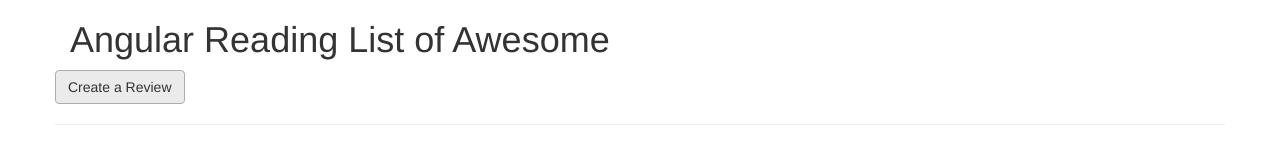
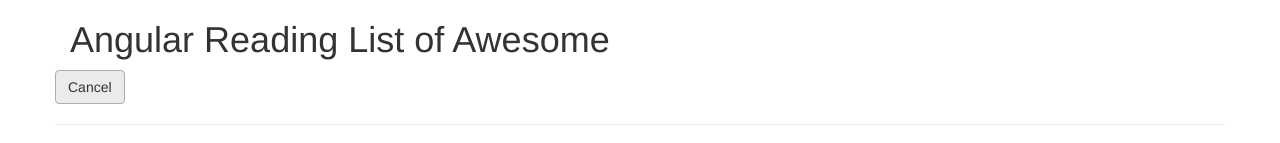
Before and after one commit to fredantell/angular-souptobits, a website: page app/index.html in a window 1280 px wide. Both pictures are taken after a click on the button "Create a Review". Shown: the top 143 px of the page. Drawn offline with nearby package versions, Linux system fonts and the light colour scheme; some packages are replaced by stand-ins of ours.

Commit message:
Button show/hides reviewform

```diff
--- a/app/js/app.js
+++ b/app/js/app.js
@@ -13,6 +13,7 @@
 app.controller('ReadingListController', function(BookDataService) {
     this.books = BookDataService.getBooks();
     this.genres = BookDataService.getGenres();
+    this.showForm = false;
 
 });
 
--- a/app/partials/app.html
+++ b/app/partials/app.html
@@ -2,9 +2,9 @@
 
 <div class="row" ng-controller="ReadingListController as readingListCtrl">
 
-    <button class="btn btn-default">Create a Review</button>
+    <button class="btn btn-default" ng-click="readingListCtrl.showForm = !readingListCtrl.showForm">{{readingListCtrl.showForm ? "Cancel" : "Create a Review"}}</button>
     <hr />
-    <review-form></review-form>
+    <review-form ng-show="readingListCtrl.showForm"></review-form>
 <!--    <review-form change-review-form="readingListCtrl.changeReviewForm" books="readingListCtrl.books" genres="readingListCtrl.genres" ng-show="readingListCtrl.showForm"></review-form>-->
     <hr />
 
```
